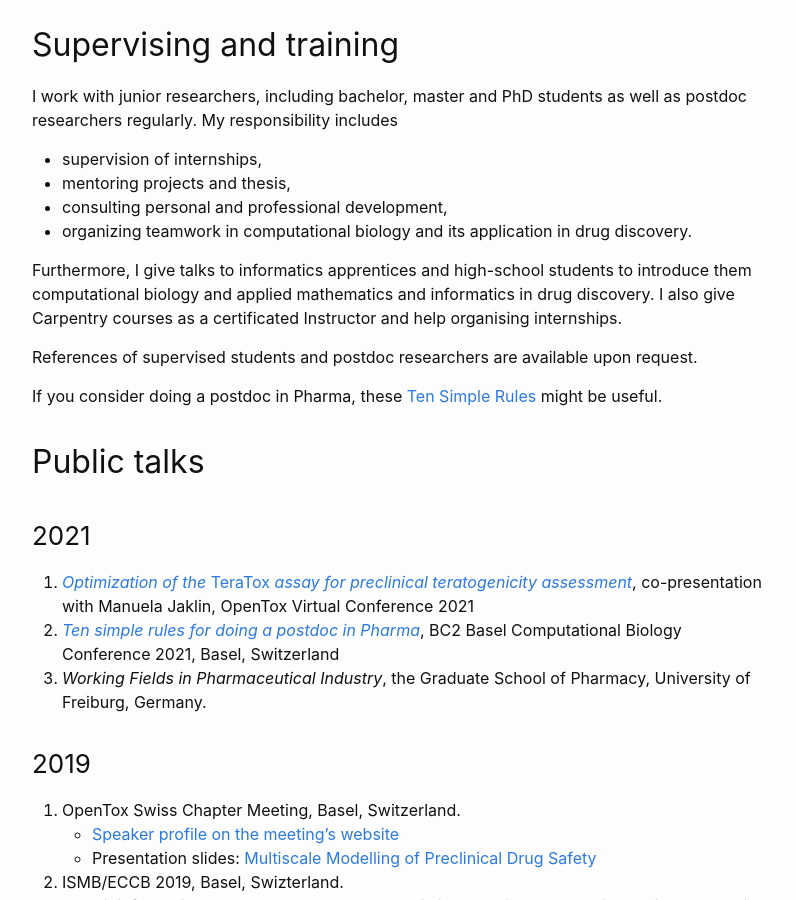
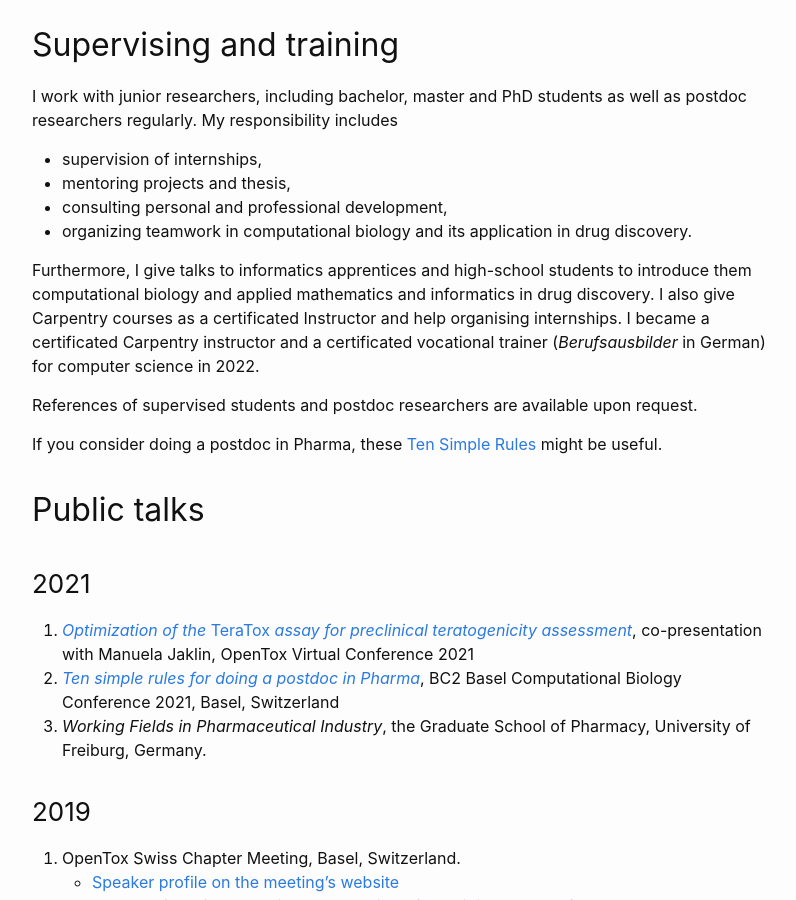
Before and after one commit to Accio/accio.github.io, a Jekyll site: the page built from _pages/outreach.md, in a window 1280 px wide and 900 px high, scrolled down 1415 px. Shown: the whole window, without its empty margins (238-1034 px from the left). Built offline with Jekyll 4.4.1, drawn with Linux system fonts in a browser that asks for light colours.

Commit message:
add certificates

```diff
--- a/_pages/outreach.md
+++ b/_pages/outreach.md
@@ -61,7 +61,9 @@ well as postdoc researchers regularly. My responsibility includes
 Furthermore, I give talks to informatics apprentices and high-school students to
 introduce them computational biology and applied mathematics and informatics in
 drug discovery. I also give Carpentry courses as a certificated Instructor and
-help organising internships.
+help organising internships. I became a certificated Carpentry instructor and a
+certificated vocational trainer (*Berufsausbilder* in German) for computer
+science in 2022.
 
 References of supervised students and postdoc researchers are available upon
 request.
```
